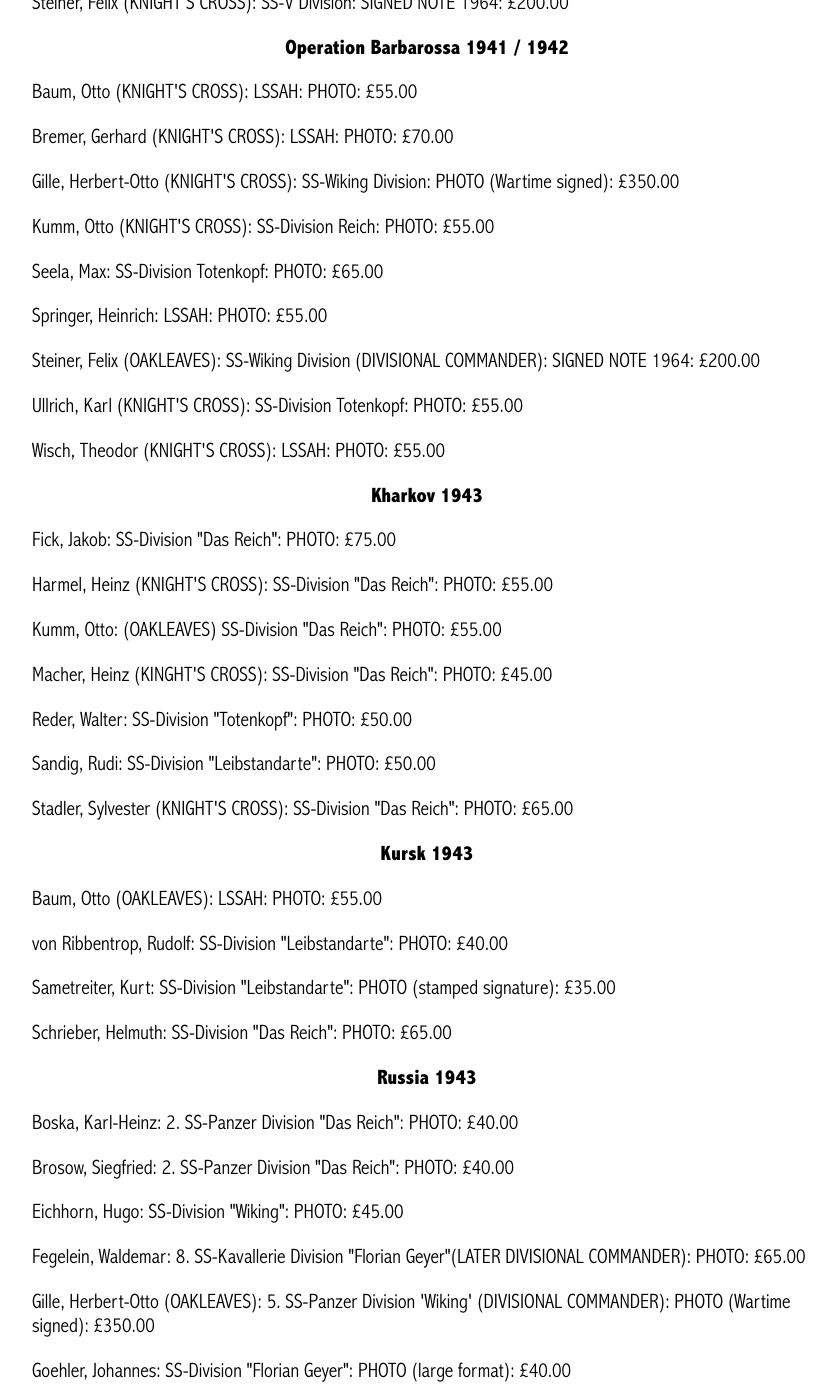
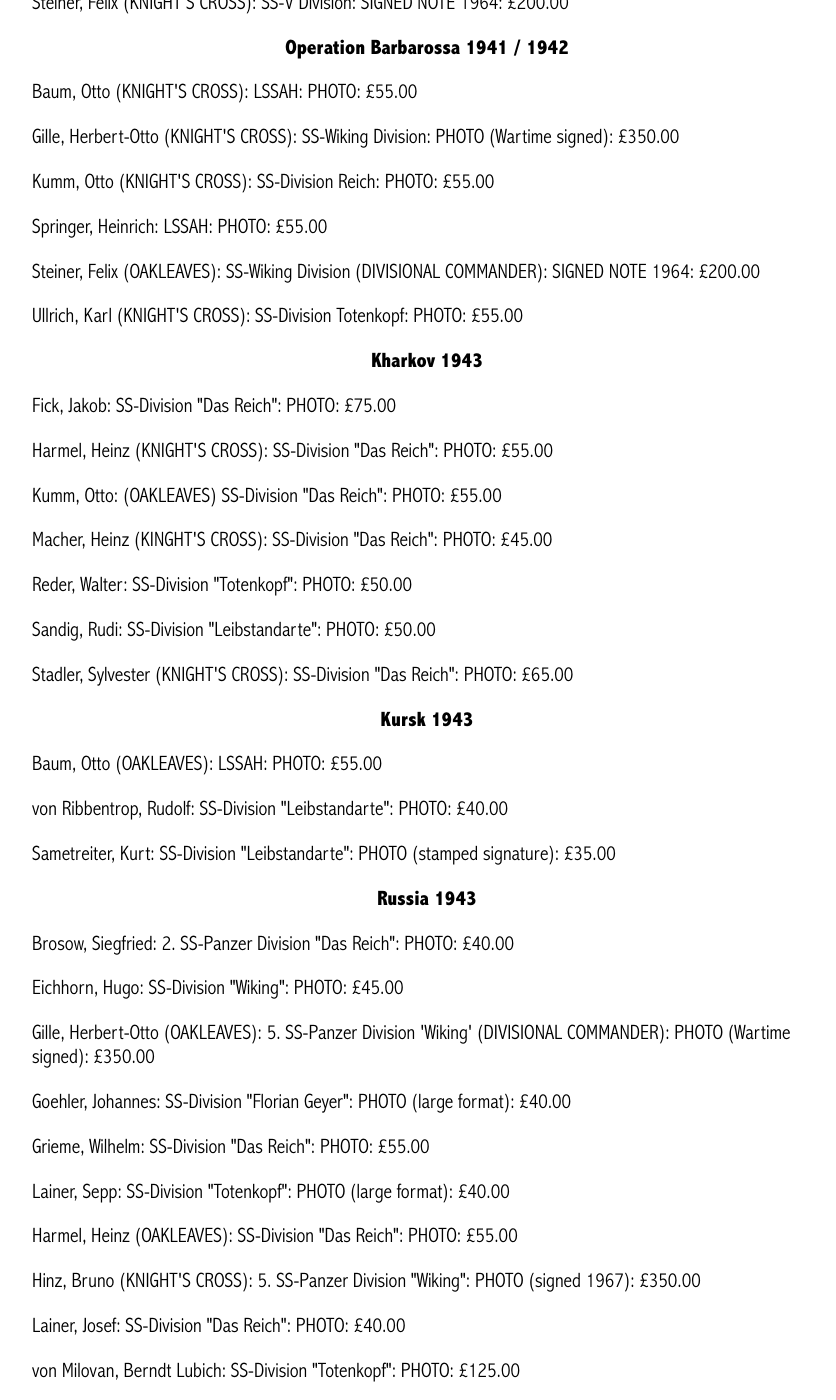
Before and after one commit to lahphotographs/lahphotographs.github.com, a Jekyll site: the page built from Waffen_SS_photos.md, in a window 1280 px wide and 1400 px high, scrolled down 645 px. Shown: the whole window, without its empty margins (213-1049 px from the left). Built offline with Jekyll 4.4.1, drawn with Linux system fonts in a browser that asks for light colours; some of the changed text lies outside the part shown.

Commit message:
Update Waffen_SS_photos.md

```diff
--- a/Waffen_SS_photos.md
+++ b/Waffen_SS_photos.md
@@ -20,14 +20,11 @@ permalink: /waffen_ss_photos.html
 <br />
 <p><b><center>Operation Barbarossa 1941 / 1942</center></b></p>
 <p>Baum, Otto (KNIGHT'S CROSS): LSSAH: PHOTO: £55.00
-<p>Bremer, Gerhard (KNIGHT'S CROSS): LSSAH: PHOTO: £70.00
 <p>Gille, Herbert-Otto (KNIGHT'S CROSS): SS-Wiking Division: PHOTO (Wartime signed): £350.00
 <p>Kumm,	Otto (KNIGHT'S CROSS):	SS-Division Reich:	PHOTO: £55.00
-<p>Seela,	Max:	SS-Division Totenkopf:	PHOTO: £65.00
 <p>Springer,	Heinrich:	LSSAH:	PHOTO: £55.00
 <p>Steiner,	Felix (OAKLEAVES):	SS-Wiking Division (DIVISIONAL COMMANDER):	SIGNED NOTE 1964: £200.00
 <p>Ullrich,	Karl (KNIGHT'S CROSS):	SS-Division Totenkopf:	PHOTO: £55.00
-<p>Wisch, Theodor (KNIGHT'S CROSS): LSSAH: PHOTO: £55.00
 <br />
 <p><b><center>Kharkov 1943</center></b></p>
 <p>Fick,	Jakob:	SS-Division "Das Reich":	PHOTO: £75.00
@@ -42,13 +39,10 @@ permalink: /waffen_ss_photos.html
 <p>Baum, Otto (OAKLEAVES): LSSAH: PHOTO: £55.00
 <p>von Ribbentrop,	Rudolf:	SS-Division "Leibstandarte":	PHOTO: £40.00
 <p>Sametreiter,	Kurt:	SS-Division "Leibstandarte":	PHOTO (stamped signature): £35.00
-<p>Schrieber,	Helmuth:	SS-Division "Das Reich":	PHOTO: £65.00
 <br />
 <p><b><center>Russia 1943</center></b></p>
-<p>Boska,	Karl-Heinz:	2. SS-Panzer Division "Das Reich":	PHOTO: £40.00
 <p>Brosow,	Siegfried: 2. SS-Panzer Division "Das Reich":	PHOTO: £40.00
 <p>Eichhorn,	Hugo:	SS-Division "Wiking":	PHOTO: £45.00
-<p>Fegelein,	Waldemar:	8. SS-Kavallerie Division "Florian Geyer"(LATER DIVISIONAL COMMANDER):	PHOTO: £65.00
 <p>Gille, Herbert-Otto (OAKLEAVES): 5. SS-Panzer Division 'Wiking' (DIVISIONAL COMMANDER): PHOTO (Wartime signed): £350.00
 <p>Goehler,	Johannes:	SS-Division "Florian Geyer":	PHOTO (large format): £40.00
 <p>Grieme,	Wilhelm:	SS-Division "Das Reich":	PHOTO: £55.00
@@ -66,7 +60,6 @@ permalink: /waffen_ss_photos.html
 <p>Zepper,	Erich:	5. SS-Panzer Division "Wiking":	PHOTO: £40.00
 <br />
 <p><b><center>Oranienbaum / Narwa / Tannenberg 1944</center></b></p>
-<p>Kausch,	Paul-Albert (KNIGHT'S CROSS):	11. SS-Pz.Gren.Division "Nordland":	PHOTO: £55.00
 <p>Langendorf,	Georg:	11. SS-Pz.Gren.Division "Nordland":	PHOTO: £55.00
 <p>Nugiseks,	Harald:	20. SS-Frei.Gren.Division "Estnische Nr. 1":	PHOTO: £40.00
 <p>Schrijnen,	Remi:	27. SS-Division "Langemarck":	PHOTO: £40.00
@@ -85,17 +78,14 @@ permalink: /waffen_ss_photos.html
 <p>Rolleke,	Josef:	3. SS-Division "Totenkopf":	PHOTO (mid-size format): £40.00
 <p>Traupe,	Hans:	4. SS-Division "Polizei":	PHOTO: £40.00
 <p>Ullrich,	Karl (OAKLEAVES):	3. SS-Panzer Division "Totenkopf" (DIVISIONAL COMMANDER):	PHOTO: £55.00
-<p>Wisch, Theodor (OAKLEAVES): 1. SS-Panzer Division "LSSAH" (DIVISIONAL COMMANDER): PHOTO: £55.00
 <br />
 <p><b><center>Normandy 1944</center></b></p>
 <p>Barkmann,	Ernst: 2. SS-Panzer Division "Das Reich":	PHOTO:	£50.00
-<p>Bremer, Gerhard (OAKLEAVES): 12. SS-Division "Hitlerjugend": PHOTO: £70.00
 <p>Hinz,	Bruno (OAKLEAVES):	17. SS-Pz.Gren.Div. "Gotz von Berlichingen":	PHOTO (signed 1967): £350.00
 <p>Langanke,	Fritz: 2. SS-Panzer Division "Das Reich":	PHOTO:	£40.00
 <p>Macher,	Heinz (OAKLEAVES): 2. SS-Panzer Division "Das Reich":	PHOTO:	£45.00
 <p>Rudolf,	Richard:	12. SS-Division "Hitlerjugend":	PHOTO: £45.00
 <p>Siegel,	Hans:	12. SS-Division "Hitlerjugend":	PHOTO: £45.00
-<p>Wisch, Theodor (SWORDS): 1. SS-Panzer Division "LSSAH" (DIVISIONAL COMMANDER): PHOTO: £55.00
 <br />
 <p><b><center>'Market Garden' 1944</center></b></p>
 <p>Euling,	Karl-Heinz:	10. SS-Division "Frundsberg":	PHOTO: £40.00
@@ -110,7 +100,6 @@ permalink: /waffen_ss_photos.html
 <p>Girg,	Walter (KNIGHT'S CROSS): SS-Jäger-Battalion 502:	PHOTO, POST-WAR PHOTO:	£45.00
 <p>Krombholz,	Franz-Josef: 7. SS-Gebirgs Division "Prinz Eugen":	PHOTO: £50.00
 <p>Kumm,	Otto:	(SWORDS) 7. SS-Gebirgs Division "Prinz Eugen" (LATER DIVISIONAL COMMANDER):	PHOTO: £55.00
-<p>Lipinski,	Hans:	18. SS-Pz.Gren.Division "Horst Wessel":	PHOTO: £40.00
 <p>Scherg,	Johannes:	4. SS-Division "Polizei":	PHOTO: £40.00
 <br />
 <p><b><center>Colmar / Ardennes Offensive 1945</center></b></p>
@@ -124,7 +113,6 @@ permalink: /waffen_ss_photos.html
 <p>Behler,	Klemens:	23. SS-Division 'Nederland':	PHOTO: £40.00
 <br />
 <p><b><center>Pomerania / Poland / Germany 1945</center></b></p>
-<p>Ax,	Adolf:	15. SS-Frei.Gren. Division "Lettisches Nr. 1":	PHOTO: £120.00
 <p>Egger,	Paul:	(s) SS-Panzer Abteilung 502:	PHOTO (large format): £40.00
 <p>Girg,	Walter (OAKLEAVES): SS-Jäger-Battalion 502:	PHOTO, POST-WAR PHOTO:	£45.00
 <p>Hund,	Willi:	11. SS-Pz.Gren.Division "Nordland": PHOTO: £40.00
@@ -134,7 +122,6 @@ permalink: /waffen_ss_photos.html
 <p>Porsch,	Frithjof Elmo:	SS-Pz.Jg.Kp. Dora II: PHOTO: £40.00
 <br />
 <p><b><center>Slovenia 1945</center></b></p>
-<p>Hampel,	Desiderius:	13. SS-Division "Handschar" (DIVISIONAL COMMANDER):	PHOTO: £55.00
 <p>Stenwedel,	Albert:	13. SS-Division "Handschar":	PHOTO (large format): £40.00
 <br />
 <p><b><center>Budapest / Hungary / Austria 1945</center></b></p>
@@ -147,8 +134,6 @@ permalink: /waffen_ss_photos.html
 <p>Hauser,	Hans:	2. SS-Division "Das Reich": PHOTO: £45.00
 <p>Kreutz,	Karl:	2. SS-Division "Das Reich" (DIVISIONAL COMMANDER): PHOTO: £40.00
 <p>Lichte,	Karl-Heinz:	5. SS-Panzer Division "Wiking":	PHOTO: £40.00
-<p>Maringgele,	Hermann:	8. SS-Kavallerie Division "Florian Geyer":	PHOTO: £100.00
-<p>Phoenix,	Harry:	8. SS-Kavallerie Division "Florian Geyer":	PHOTO: £50.00
 <p>Riedel,	Franz:	10. SS-Division "Frundsberg":	PHOTO: £50.00
 <p>Rieflin,	Fritz:	2. SS-Division "Das Reich":	PHOTO: £40.00
 <p>Sailer,	Johann:	9. SS-Division "Hohenstaufen":	PHOTO: £40.00
@@ -164,7 +149,6 @@ permalink: /waffen_ss_photos.html
 <p><b><center>Battle for Berlin 1945</center></b></p>
 <p>Fey,	Will:	(s)SS-Pz.Abt. 502:	PHOTO: £50.00
 <p>Gieseler,	Karl:	11. SS-Pz.Gren.Division "Nordland":	PHOTO: £45.00
-<p>Kausch,	Paul-Albert (OAKLEAVES):	11. SS-Pz.Gren.Division "Nordland":	PHOTO: £55.00
 <p>Lobmeyer,	Jakob:	SS-Pz.Jg.Abt. 561:	PHOTO: £50.00
 <br />
 <br />
```
